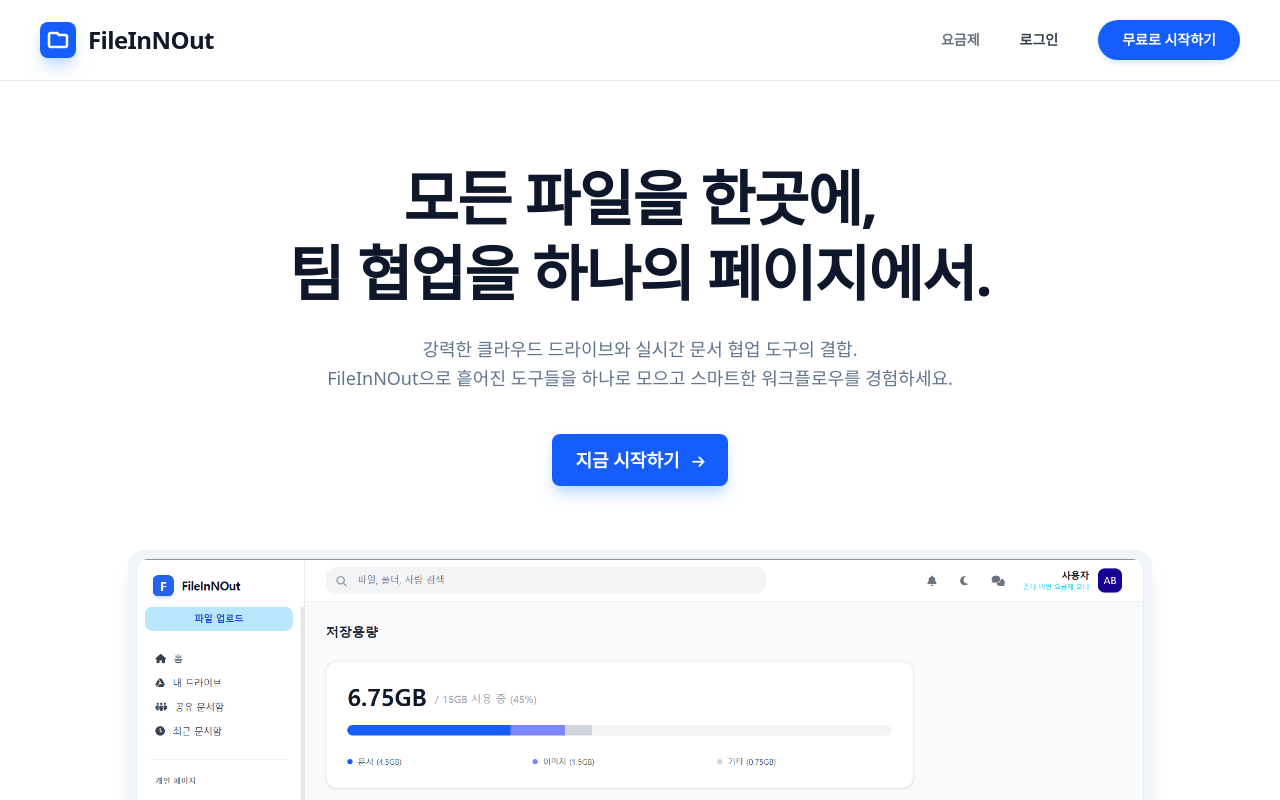
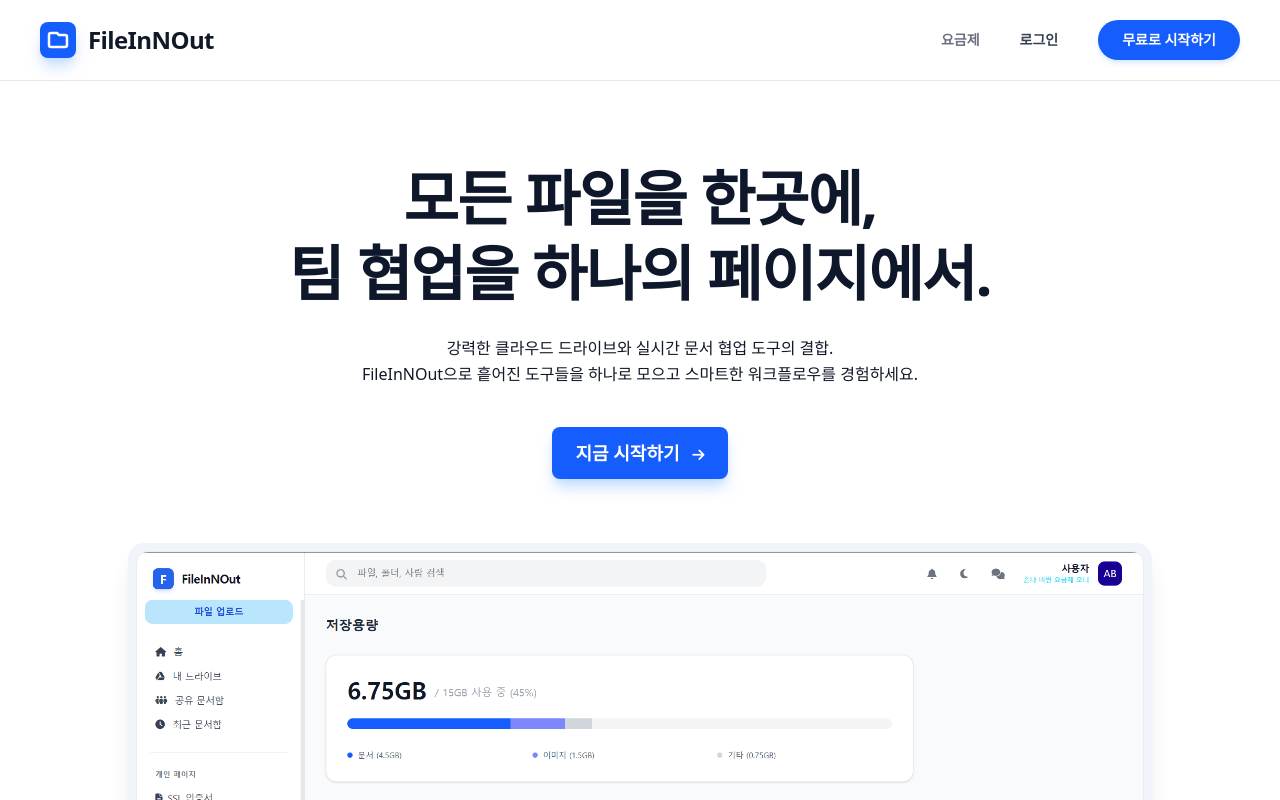
Before and after one commit to Lumisia/vue-test01, a Vue app: page / in a window 1280 px wide. Shown: the top 800 px of the page. Built offline with nearby package versions, Linux system fonts and the light colour scheme.

Commit message:
font fix

```diff
--- a/src/views/IntroduceView.vue
+++ b/src/views/IntroduceView.vue
@@ -10,7 +10,7 @@ import IntrodHeader from '@/components/IntrodHeader.vue';
       <h1 class="text-4xl md:text-6xl font-bold text-slate-900 leading-tight mb-6 tracking-tight">
         모든 파일을 한곳에,<br class="hidden md:block"> 팀 협업을 하나의 페이지에서.
       </h1>
-      <p class="text-lg text-slate-500 max-w-2xl mx-auto mb-10 leading-relaxed">
+      <p class="text-2g text-slate-550 max-w-2xl mx-auto mb-10 leading-relaxed">
         강력한 클라우드 드라이브와 실시간 문서 협업 도구의 결합.<br>
         FileInNOut으로 흩어진 도구들을 하나로 모으고 스마트한 워크플로우를 경험하세요.
       </p>
```
